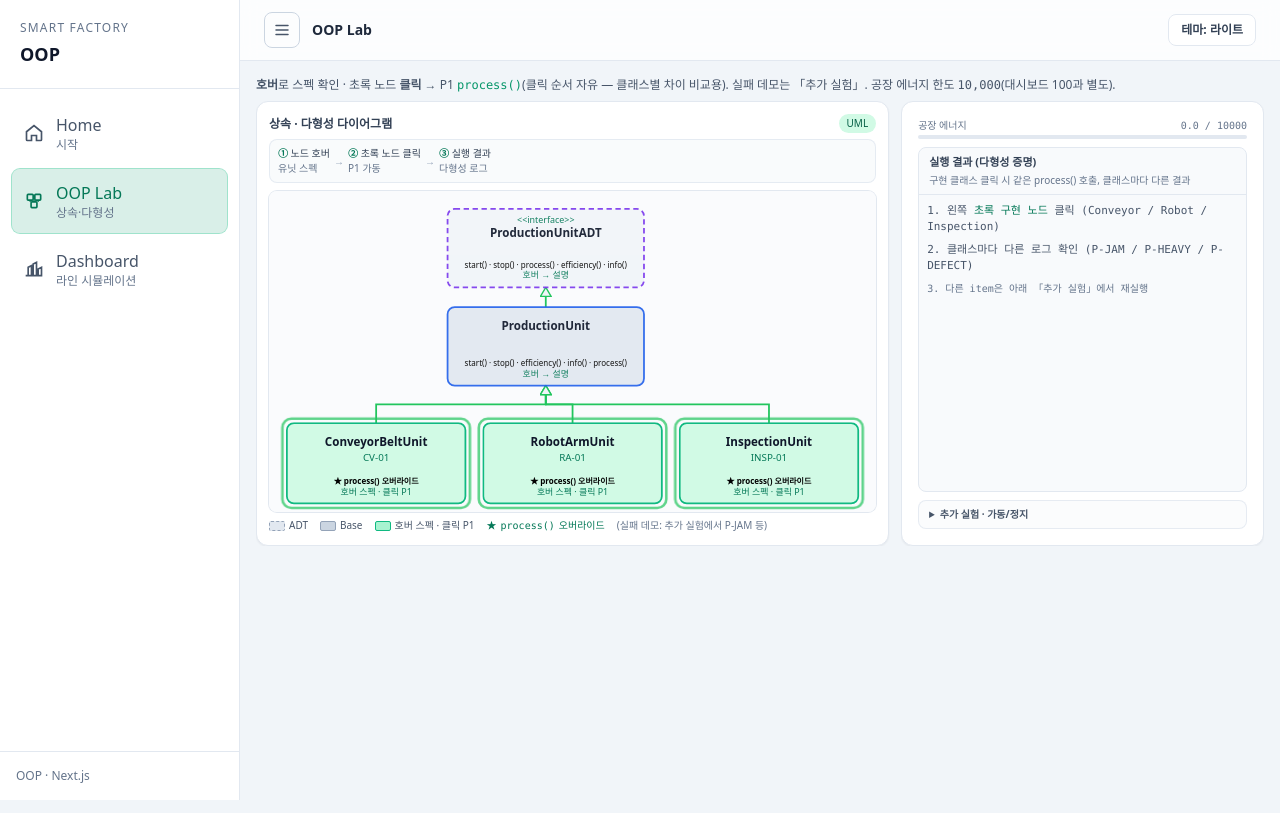
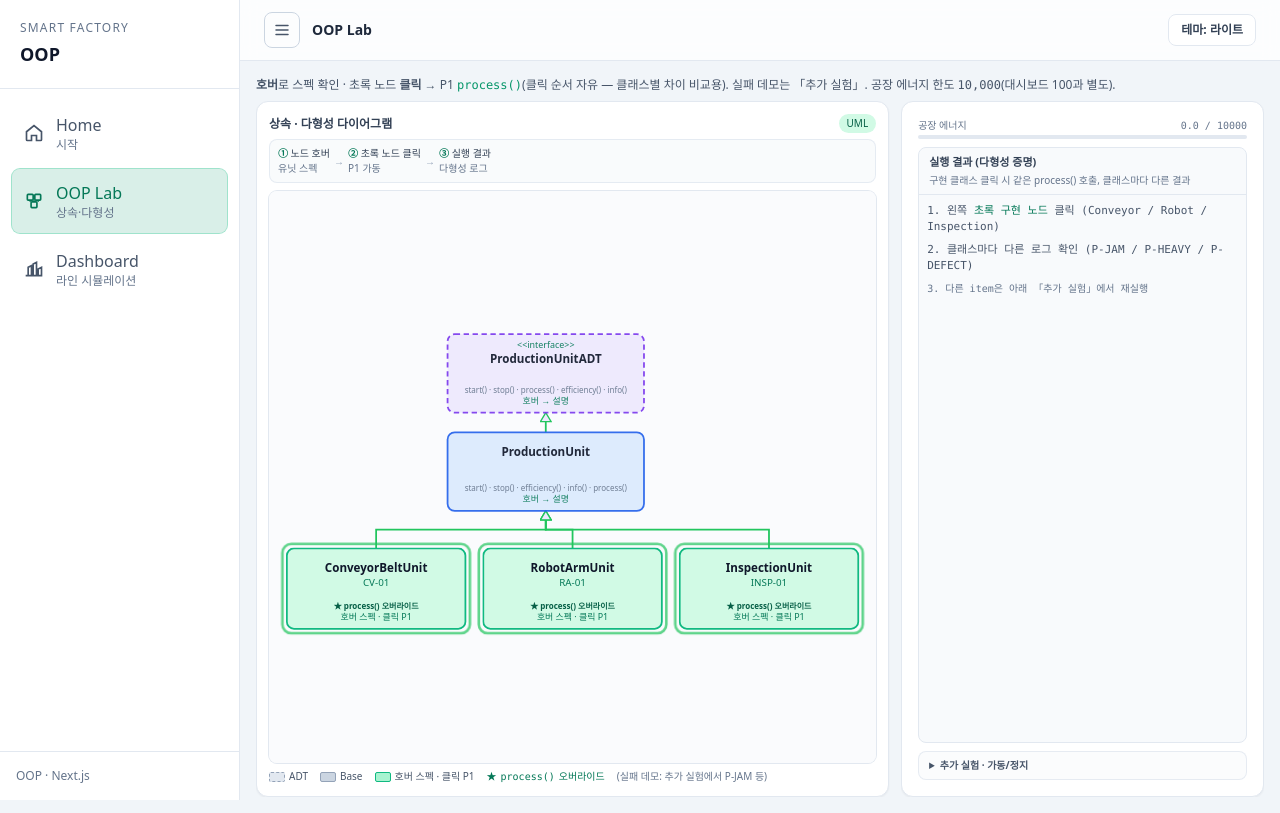
Before and after one commit to kim-kwanho/production_unit_web, a Next.js app: page /oop-lab in a window 1280 px wide. Built offline with nearby package versions, Linux system fonts and the light colour scheme.

Commit message:
fix(layout): 사이드바·레이아웃 네비게이션 개선

```diff
--- a/app/globals.css
+++ b/app/globals.css
@@ -4,24 +4,39 @@
 
 :root {
   --sidebar-width: 240px;
+  --app-header-h: 3rem;
 }
 
 html.dark {
-  --oop-node-interface-fill: #1e293b;
-  --oop-node-abstract-fill: #334155;
+  --oop-node-interface-fill: #2e1065;
+  --oop-node-interface-stroke: #a78bfa;
+  --oop-node-abstract-fill: #1e3a8a;
+  --oop-node-abstract-stroke: #60a5fa;
   --oop-node-concrete-fill: #0f766e;
   --oop-node-concrete-selected-fill: #065f46;
   --oop-node-label-fill: #ffffff;
   --oop-node-sub-fill: #6ee7b7;
+  --oop-node-method-fill: #e2e8f0;
+  --oop-node-override-fill: #ecfdf5;
+  --oop-node-override-bg: rgba(16, 185, 129, 0.22);
+  --oop-node-override-border: #34d399;
+  --oop-node-divider: #64748b;
 }
 
 html.light {
-  --oop-node-interface-fill: #f1f5f9;
-  --oop-node-abstract-fill: #e2e8f0;
+  --oop-node-interface-fill: #ede9fe;
+  --oop-node-interface-stroke: #7c3aed;
+  --oop-node-abstract-fill: #dbeafe;
+  --oop-node-abstract-stroke: #2563eb;
   --oop-node-concrete-fill: #d1fae5;
-  --oop-node-concrete-selected-fill: #a7f3d0;
+  --oop-node-concrete-selected-fill: #6ee7b7;
   --oop-node-label-fill: #0f172a;
   --oop-node-sub-fill: #047857;
+  --oop-node-method-fill: #64748b;
+  --oop-node-override-fill: #065f46;
+  --oop-node-override-bg: #d1fae5;
+  --oop-node-override-border: #10b981;
+  --oop-node-divider: #cbd5e1;
 }
 
 html.dark body {
@@ -30,6 +45,21 @@ html.dark body {
 
 html.light body {
   @apply bg-slate-100 text-slate-900 antialiased;
+}
+
+@keyframes log-entry-in {
+  from {
+    opacity: 0;
+    transform: translateY(6px);
+  }
+  to {
+    opacity: 1;
+    transform: translateY(0);
+  }
+}
+
+.animate-log-entry {
+  animation: log-entry-in 0.3s ease-out;
 }
 
 /* Better defaults for forms/selection */
--- a/app/layout.tsx
+++ b/app/layout.tsx
@@ -31,7 +31,7 @@ export default function RootLayout({
               <AppSidebar />
               <div className="flex min-w-0 flex-1 flex-col">
                 <AppHeader />
-                <main className="flex-1 overflow-auto">
+                <main className="flex-1 overflow-hidden">
                   <div className="mx-auto w-full max-w-[1400px]">
                     {children}
                   </div>
--- a/components/layout/AppSidebar.tsx
+++ b/components/layout/AppSidebar.tsx
@@ -61,6 +61,7 @@ export default function AppSidebar() {
             <Link
               key={item.href}
               href={item.href}
+              prefetch
               title={!expanded ? item.label : undefined}
               className={`flex items-center gap-3 rounded-lg transition-colors ${
                 expanded ? "px-3 py-3" : "justify-center p-2.5"
--- a/components/layout/SidebarContext.tsx
+++ b/components/layout/SidebarContext.tsx
@@ -4,7 +4,7 @@ import {
   createContext,
   useCallback,
   useContext,
-  useEffect,
+  useLayoutEffect,
   useState,
   type ReactNode,
 } from "react";
@@ -26,11 +26,11 @@ function readExpanded(): boolean {
 export function SidebarProvider({ children }: { children: ReactNode }) {
   const [expanded, setExpanded] = useState(true);
 
-  useEffect(() => {
+  useLayoutEffect(() => {
     setExpanded(readExpanded());
   }, []);
 
-  useEffect(() => {
+  useLayoutEffect(() => {
     localStorage.setItem(STORAGE_KEY, expanded ? "1" : "0");
     document.documentElement.style.setProperty(
       "--sidebar-width",
```
